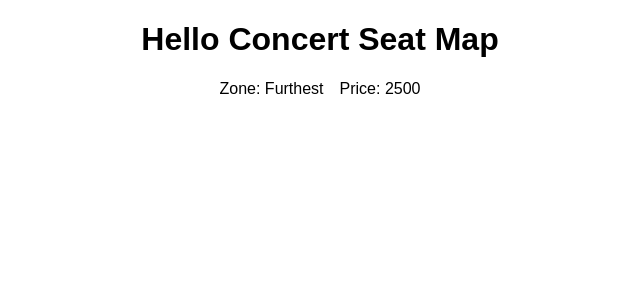
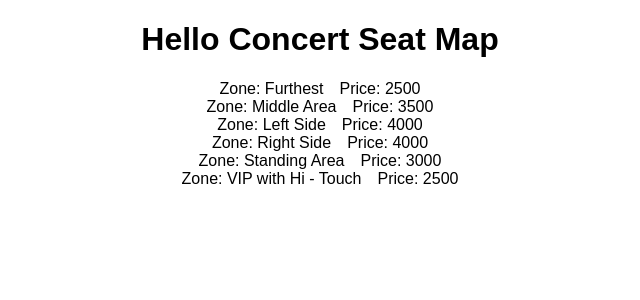
Before and after one commit to u46esp/test-refactoring-kata, a React (Create React App) app: page / in a window 1280 px wide. Shown: the top 300 px of the page, without its empty margins (320-960 px from the left). Built offline with nearby package versions, Linux system fonts and the light colour scheme.

Commit message:
Populate all seat metadata

```diff
--- a/src/index.js
+++ b/src/index.js
@@ -49,6 +49,31 @@ const seatMetadata = {
     maxColumn: 10,
     maxRow: 3,
   },
+  mid: {
+    zoneName: "Middle Area",
+    maxColumn: 10,
+    maxRow: 3,
+  },
+  leftside: {
+    zoneName: "Left Side",
+    maxColumn: 10,
+    maxRow: 3,
+  },
+  rightside: {
+    zoneName: "Right Side",
+    maxColumn: 10,
+    maxRow: 3,
+  },
+  standing: {
+    zoneName: "Standing Area",
+    maxColumn: 10,
+    maxRow: 3,
+  },
+  viphitouch: {
+    zoneName: "VIP with Hi - Touch",
+    maxColumn: 10,
+    maxRow: 3,
+  },
 };
 
 const seatPricing = [
```
